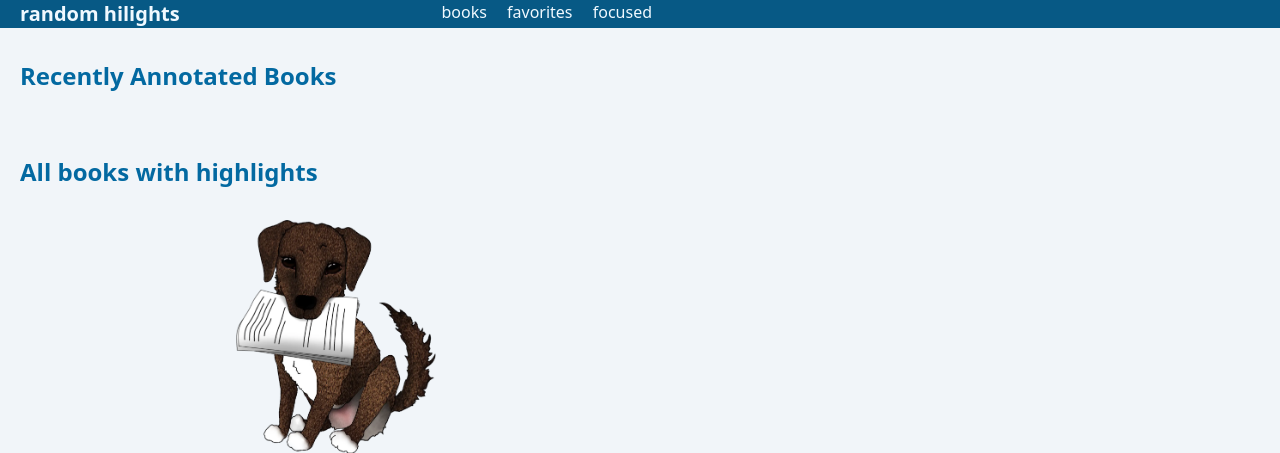
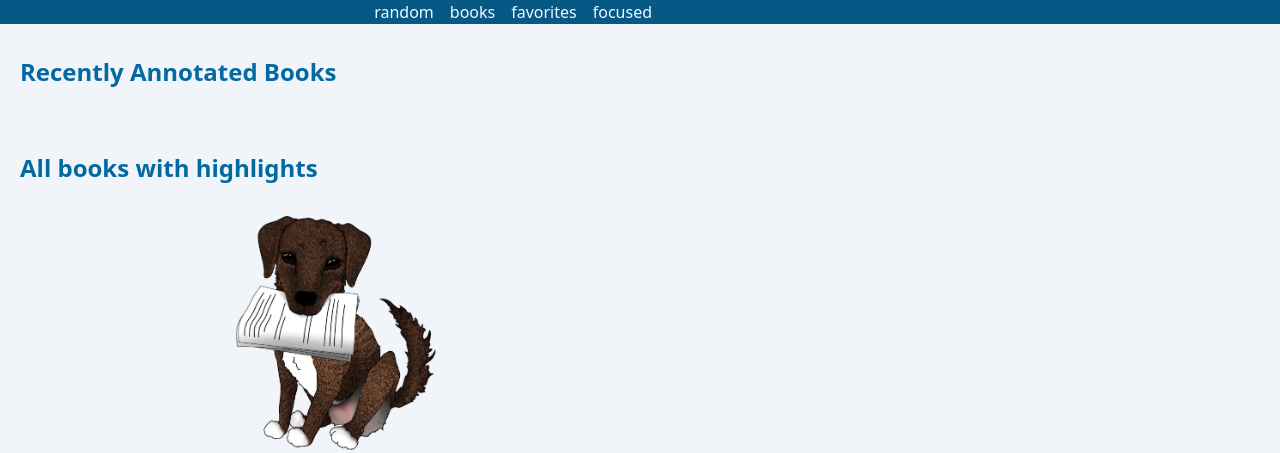
Before and after one commit to em429/capsule, a Flask app: page /books in a window 1280 px wide. Shown: the top 453 px of the page. Run offline with Flask 3, Linux system fonts and the light colour scheme; data that the repository does not hold is empty; some libraries are stand-ins or nearby versions.

Commit message:
style: make navbar nicer

```diff
--- a/highlights_web/app/templates/base.html
+++ b/highlights_web/app/templates/base.html
@@ -10,13 +10,11 @@
 </head>
 <body class="min-h-screen dark:bg-slate-900 bg-slate-100">
     <nav class="bg-sky-800 text-white">
-        <div class="px-5 max-w-2xl flex container justify-between">
-            <a href="/" class="text-xl text-sky-50 font-bold">random hilights</a>
-            <div class="space-x-4">
-                <a href="/books" class="text-sky-50 hover:underline">books</a>
-                <a href="/favorites" class="text-sky-50 hover:underline">favorites</a>
-                <a href="{{ url_for('focused_view') }}" class="text-sky-50 hover:underline">focused</a>
-            </div>
+        <div class="px-5 max-w-2xl space-x-4 flex container justify-end items-center">
+            <a href="/" class="text-sky-50">random</a>
+            <a href="/books" class="text-sky-50 hover:underline">books</a>
+            <a href="/favorites" class="text-sky-50 hover:underline">favorites</a>
+            <a href="{{ url_for('focused_view') }}" class="text-sky-50 hover:underline">focused</a>
         </div>
     </nav>
     <main class="px-5 container max-w-2xl mt-8">
```
